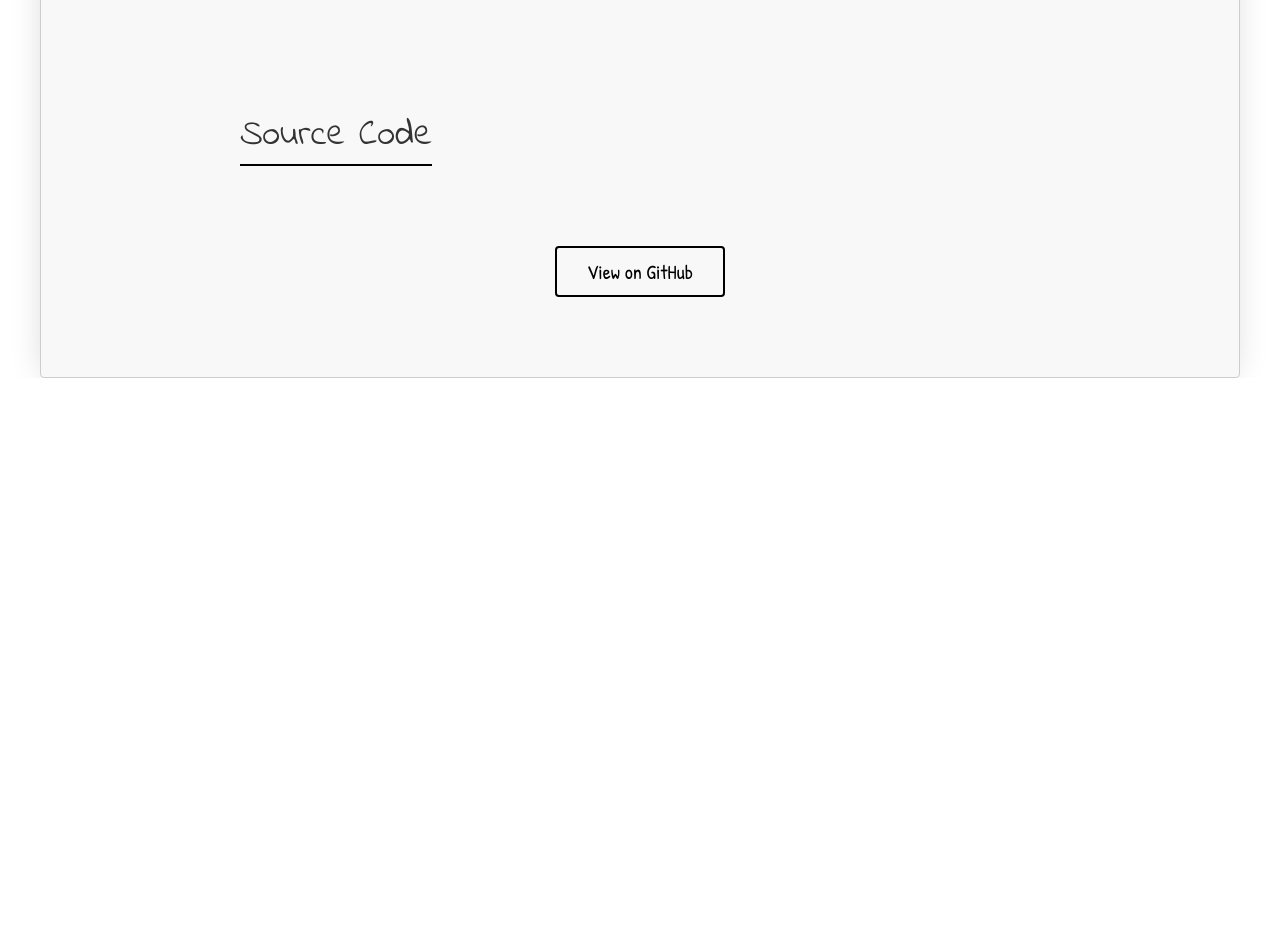
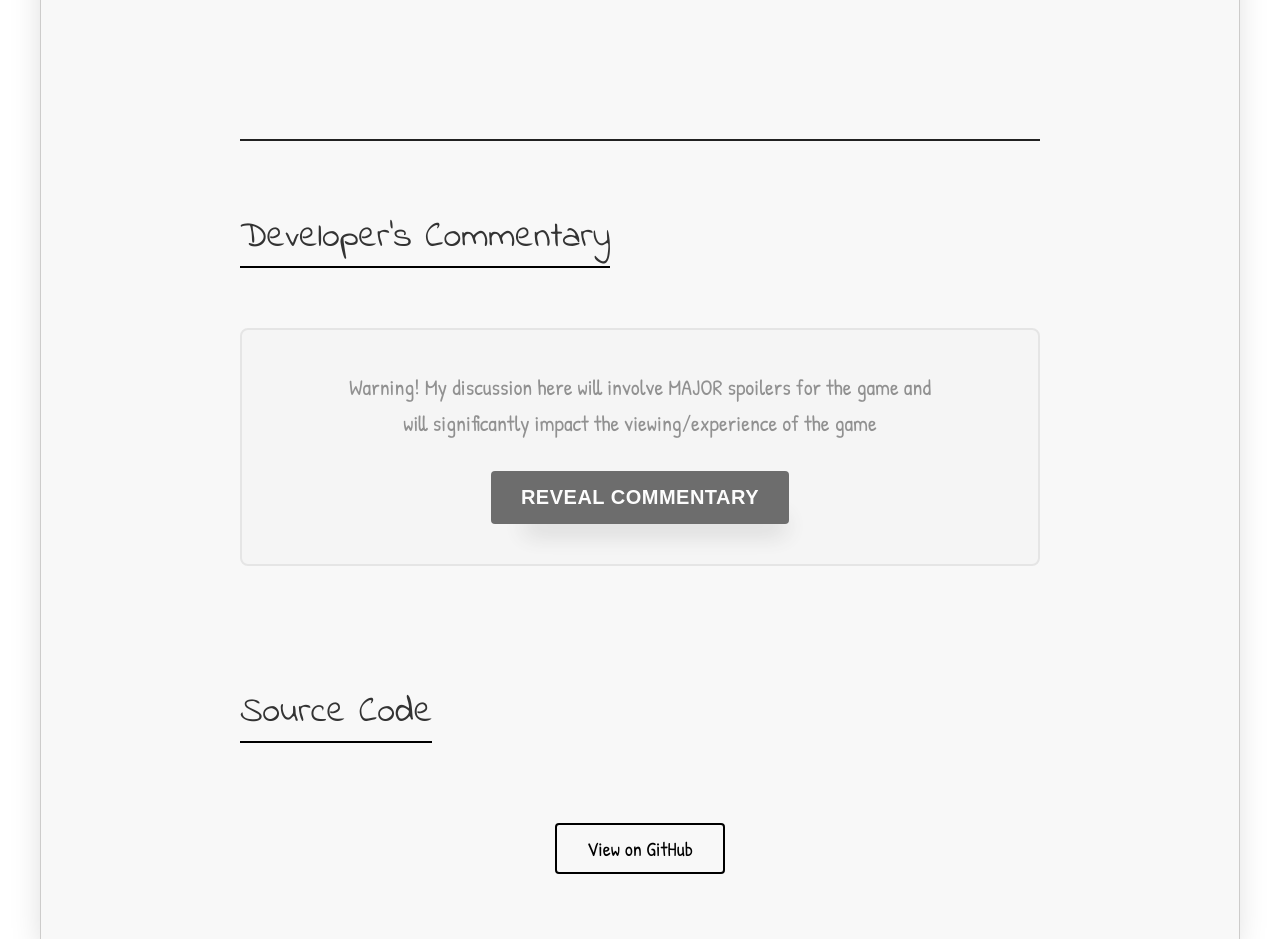
Before and after one commit to WenyeZhou51/site, a React (Create React App) app: page /site/games/CAPACITOR in a window 1280 px wide. Shown: the part 4140-5079 px from the top of the page. Before the commit the page ends 4518 px from the top, so only its background shows below. Built offline with nearby package versions, Linux system fonts and the light colour scheme; a web font is replaced by a local one.

Commit message:
added description more

```diff
--- a/src/components/Games/GameDetails.css
+++ b/src/components/Games/GameDetails.css
@@ -644,3 +644,12 @@
     font-size: 0.95rem;
   }
 }
+
+/* Developer Commentary Section */
+.developer-commentary-section {
+  width: 100%;
+  max-width: 800px;
+  margin: 3rem auto 0;
+  padding-top: 2rem;
+  border-top: 2px solid #222;
+}
--- a/src/components/Games/GameDetails.js
+++ b/src/components/Games/GameDetails.js
@@ -1,6 +1,7 @@
 import React, { useEffect, useState } from 'react';
 import { useParams, Link } from 'react-router-dom';
 import './GameDetails.css';
+import SpoilerReveal from '../SpoilerReveal/SpoilerReveal';
 
 function GameDetails() {
   const { gameId } = useParams();
@@ -374,6 +375,26 @@ function GameDetails() {
           </div>
         )}
 
+        {gameDetails.id === 'CAPACITOR' && (
+          <div className="developer-commentary-section">
+            <h3 className="game-subtitle">Developer's Commentary</h3>
+            <SpoilerReveal>
+              <p>
+                I've always been interested in creating collaborative multiplayer games. As an international student, my friends are scattered across countries, and my way of connecting and socializing with them mostly comes in the form of these games.
+              </p>
+              <p>
+                CAPACITOR is made in the style of Lethal Company. Lethal Company is a game me and my friends loved and played extensively since its release.
+              </p>
+              <p>
+                However, as great as Lethal Company is, it has its design tradeoffs. For one, the optimal strategy of play at the highest level is a very individualistic experience. People split up for highest coverage and no terminal operator is used. This results in people looting alone most of the time for maximum profit. Also, the flashlight is almost useless due to the basekit scan feature providing illumination, removing the tradeoff of visibility vs profit.
+              </p>
+              <p>
+                I tried to address these issues in my game CAPACITOR. I wanted the optimal strategy to be one person being the terminal operator, helping three people navigate the facility. I made the terminal cam pretty powerful in providing direction and navigation. Also, making the flashlight necessary for seeing now encourages people sticking together to reduce the amount of flashlight needed. Although less dynamic in play, I think this genre of collaborative horror game is the most fun when players are near each other and communicating constantly.
+              </p>
+            </SpoilerReveal>
+          </div>
+        )}
+
         {gameDetails.githubUrl && (
           <div className="game-github-section">
             <h3 className="game-subtitle">Source Code</h3>
@@ -546,6 +567,38 @@ function GameDetails() {
             </div>
           </div>
         )}
+
+        {gameDetails.id === 'THE-HOLLOWS' && (
+          <div className="developer-commentary-section">
+            <h3 className="game-subtitle">Developer's Commentary</h3>
+            <SpoilerReveal>
+              <p>
+                The catch of this game is that it is "unbeatable" in the traditional sense. This is a game about obsession.
+              </p>
+              <p>
+                The game is set as a classic save-the-world JRPG, where the protagonist tries to defeat "The obelisk" with their friends to reverse calamity.
+              </p>
+              <p>
+                However, the player soon finds the dungeon hostile and uncaring. To unlock the first door, they are required to play a card game where they do not know the rules of. This is the disorienting and uncaring world under the dungeon. The combat is also difficult and heavily RNG. Monsters are easy but can cast "Metamorphosis" at any time, transforming into extremely lethal and eldritch versions of themselves. Players will instinctively fear the Metamorphosis skill, mirroring the protagonist's fear of change.
+              </p>
+              <p>
+                After gathering all the keys and fighting to the final boss, the player finds it difficult but beatable. Upon defeating it, the player is given false hope before a surprise, invincible second phase starts.
+              </p>
+              <p>
+                Each time the player dies, they loop back to the beginning of the day. They retain their memories, and their dialogue changes with each death they accumulate. The deteriorating mental state of the protagonist can be seen with each additional death.
+              </p>
+              <p>
+                The player can leave the dungeon at any point through the dungeon exit, and give up their fight with the obelisk. This is the only way to conclude the game.
+              </p>
+              <p>
+                The game is about the obsession of the protagonist towards the obelisk, and the player's obsession with "Winning" a videogame. As the protagonist suffers death after death, loop after loop, the player too listens to repeating dialogue and dies to uncontrollable RNG. Both see what was wondrous become repetitive, what was fun become sour, yet both continue...
+              </p>
+              <p>
+                I see the Obelisk as a cosmic uncontrollable force, like time, death, nature, or the stars in the sky. The protagonist and player accept it after their numerous struggles, and walk out of the dungeon into a colorful world in the Epilogue. I think despite everything, the game has a hopeful tone in the end.
+              </p>
+            </SpoilerReveal>
+          </div>
+        )}
       </div>
     </div>
   );
--- /dev/null
+++ b/src/components/SpoilerReveal/SpoilerReveal.css
@@ -0,0 +1,89 @@
+.spoiler-reveal-container {
+  margin: 2rem 0;
+}
+
+.spoiler-warning {
+  background-color: #f5f5f5;
+  border: 2px solid #ddd;
+  border-radius: 8px;
+  padding: 2rem;
+  text-align: center;
+  filter: grayscale(100%);
+  opacity: 0.7;
+  transition: all 0.3s ease;
+}
+
+.spoiler-warning:hover {
+  opacity: 0.9;
+  transform: translateY(-2px);
+}
+
+.spoiler-warning-text {
+  color: #666;
+  font-size: 1.1rem;
+  line-height: 1.6;
+  margin-bottom: 1.5rem;
+  font-weight: 500;
+  max-width: 600px;
+  margin-left: auto;
+  margin-right: auto;
+}
+
+.spoiler-reveal-button {
+  background-color: #333;
+  color: white;
+  border: none;
+  padding: 0.75rem 1.5rem;
+  font-size: 1rem;
+  border-radius: 4px;
+  cursor: pointer;
+  transition: all 0.3s ease;
+  font-weight: 600;
+  text-transform: uppercase;
+  letter-spacing: 0.5px;
+}
+
+.spoiler-reveal-button:hover {
+  background-color: #555;
+  transform: translateY(-1px);
+  box-shadow: 0 4px 8px rgba(0, 0, 0, 0.2);
+}
+
+.spoiler-reveal-button:active {
+  transform: translateY(0);
+}
+
+.spoiler-content {
+  background-color: #fff;
+  border: 2px solid #e0e0e0;
+  border-radius: 8px;
+  padding: 2rem;
+  animation: fadeIn 0.5s ease-in-out;
+}
+
+@keyframes fadeIn {
+  from {
+    opacity: 0;
+    transform: translateY(10px);
+  }
+  to {
+    opacity: 1;
+    transform: translateY(0);
+  }
+}
+
+.spoiler-content h4 {
+  color: #333;
+  margin-bottom: 1rem;
+  font-size: 1.2rem;
+}
+
+.spoiler-content p {
+  line-height: 1.7;
+  margin-bottom: 1rem;
+  color: #444;
+}
+
+.spoiler-content p:last-child {
+  margin-bottom: 0;
+}
--- /dev/null
+++ b/src/components/SpoilerReveal/SpoilerReveal.js
@@ -0,0 +1,34 @@
+import React, { useState } from 'react';
+import './SpoilerReveal.css';
+
+const SpoilerReveal = ({ children, warningText }) => {
+  const [isRevealed, setIsRevealed] = useState(false);
+
+  const handleReveal = () => {
+    setIsRevealed(true);
+  };
+
+  return (
+    <div className="spoiler-reveal-container">
+      {!isRevealed ? (
+        <div className="spoiler-warning">
+          <div className="spoiler-warning-text">
+            {warningText || "Warning! My discussion here will involve MAJOR spoilers for the game and will significantly impact the viewing/experience of the game"}
+          </div>
+          <button
+            className="spoiler-reveal-button"
+            onClick={handleReveal}
+          >
+            Reveal Commentary
+          </button>
+        </div>
+      ) : (
+        <div className="spoiler-content">
+          {children}
+        </div>
+      )}
+    </div>
+  );
+};
+
+export default SpoilerReveal;
```
